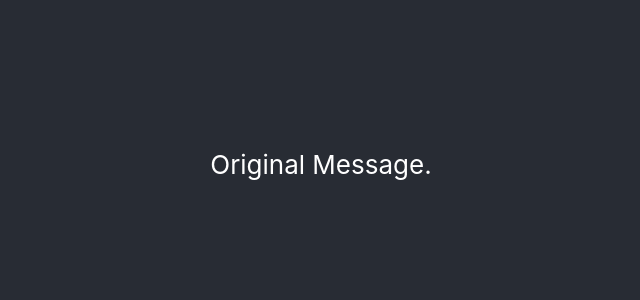
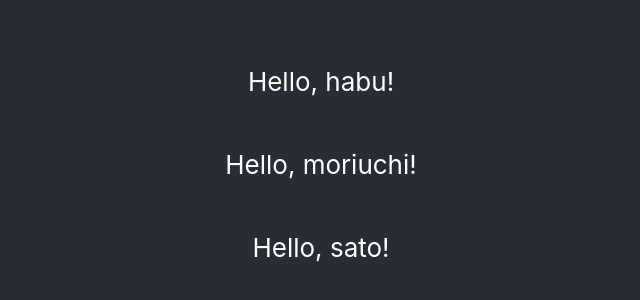
Before and after one commit to Rebi9/react-todo-app, a React (Create React App) app: page / in a window 1280 px wide. Shown: the part 236-536 px from the top of the page, without its empty margins (319-959 px from the left). Built offline with nearby package versions, Linux system fonts and the light colour scheme.

Commit message:
feat:propsの利用

```diff
--- a/src/App.js
+++ b/src/App.js
@@ -6,7 +6,9 @@ function App() {
   return (
     <div className="App">
       <header className="App-header">
-        <Message />
+        <Message name="habu" />
+        <Message name="moriuchi" />
+        <Message name="sato" />
       </header>
     </div>
   );
--- a/src/components/Message.js
+++ b/src/components/Message.js
@@ -1,7 +1,7 @@
 import React from "react";
 
-function Message() {
-  return <p>Original Message.</p>;
+function Message(props) {
+  return <p>Hello, {props.name}!</p>;
 }
 
 export default Message;
```
